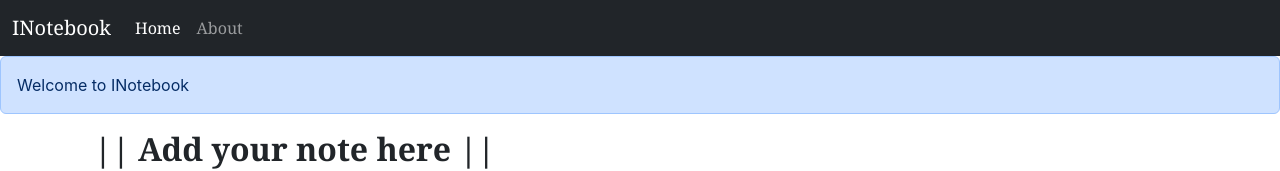
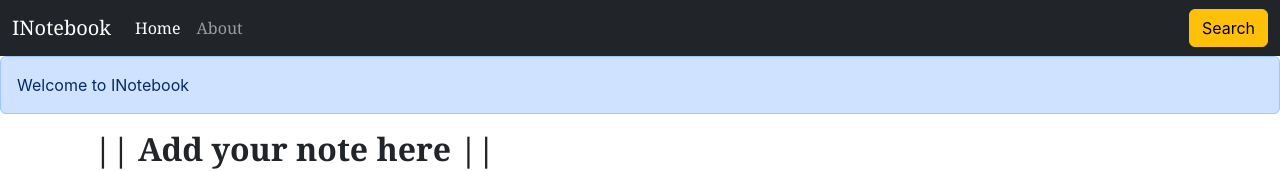
Before and after one commit to singhnaman320/INotebook, a React (Create React App) app in the folder inotebook/: page / in a window 1280 px wide. Shown: the top 171 px of the page. Built offline with nearby package versions, Linux system fonts and the light colour scheme; no server answers.

Commit message:
Adding Login/Signup functionality

```diff
--- a/inotebook/src/components/NavBar.js
+++ b/inotebook/src/components/NavBar.js
@@ -23,6 +23,9 @@ const NavBar = () =>{
                             <Link className={`nav-link ${location.pathname === "/about" ? "active" : ""}`} to={'/about'}>About</Link>
                         </li>
                     </ul>
+                    <form class="d-flex" role="search">
+                        <button class="btn btn-warning" type="submit">Search</button>
+                    </form>
                 </div>
             </div>
         </nav>
```
